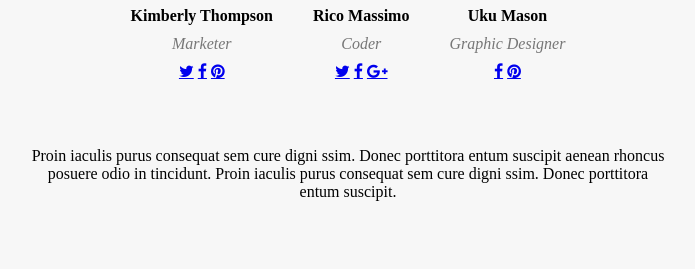
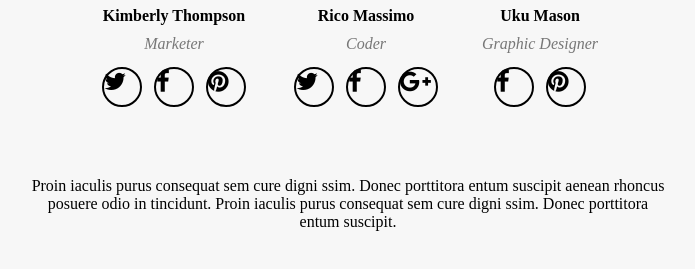
Before and after one commit to grzegorzgebala/landingPage, a website: page index.html in a window 1280 px wide. Shown: the part 4244-4513 px from the top of the page, without its empty margins (292-987 px from the left). Drawn offline with Linux system fonts and the light colour scheme.

Commit message:
Add circle on social media icon

```diff
--- a/sass/style.scss
+++ b/sass/style.scss
@@ -320,3 +320,14 @@ header > nav ul {
     width: 50%;
   }
 }
+
+.fa {
+  color: black;
+  text-decoration: none;
+  font-size: x-large;
+  margin: 4px;
+  border: 2px solid black;
+  border-radius: 50%;
+  height: 40px;
+  width: 40px;
+}
```
Also changed, not shown: css/style.css, css/style.prefixed.css, 2 other files.
